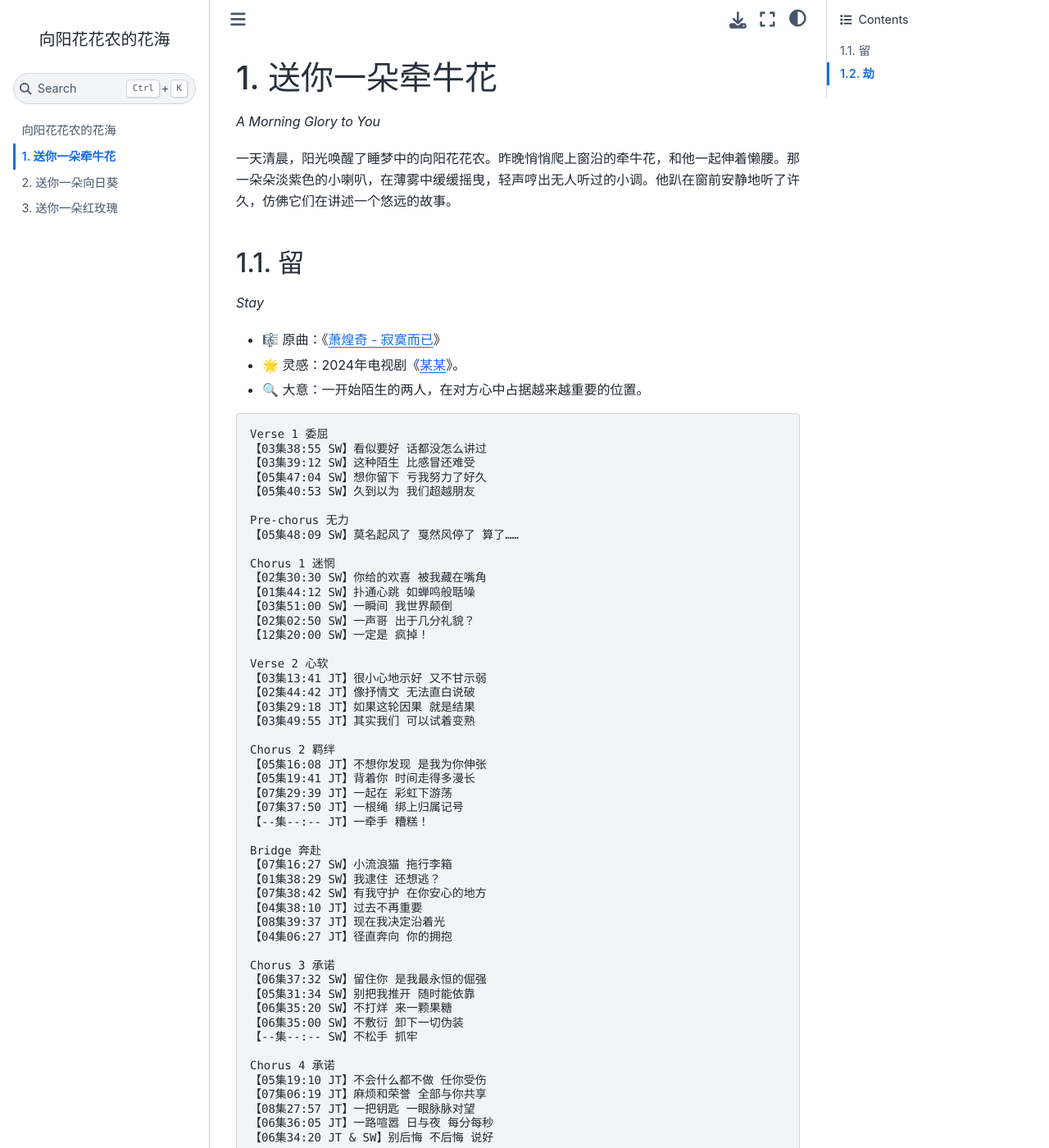
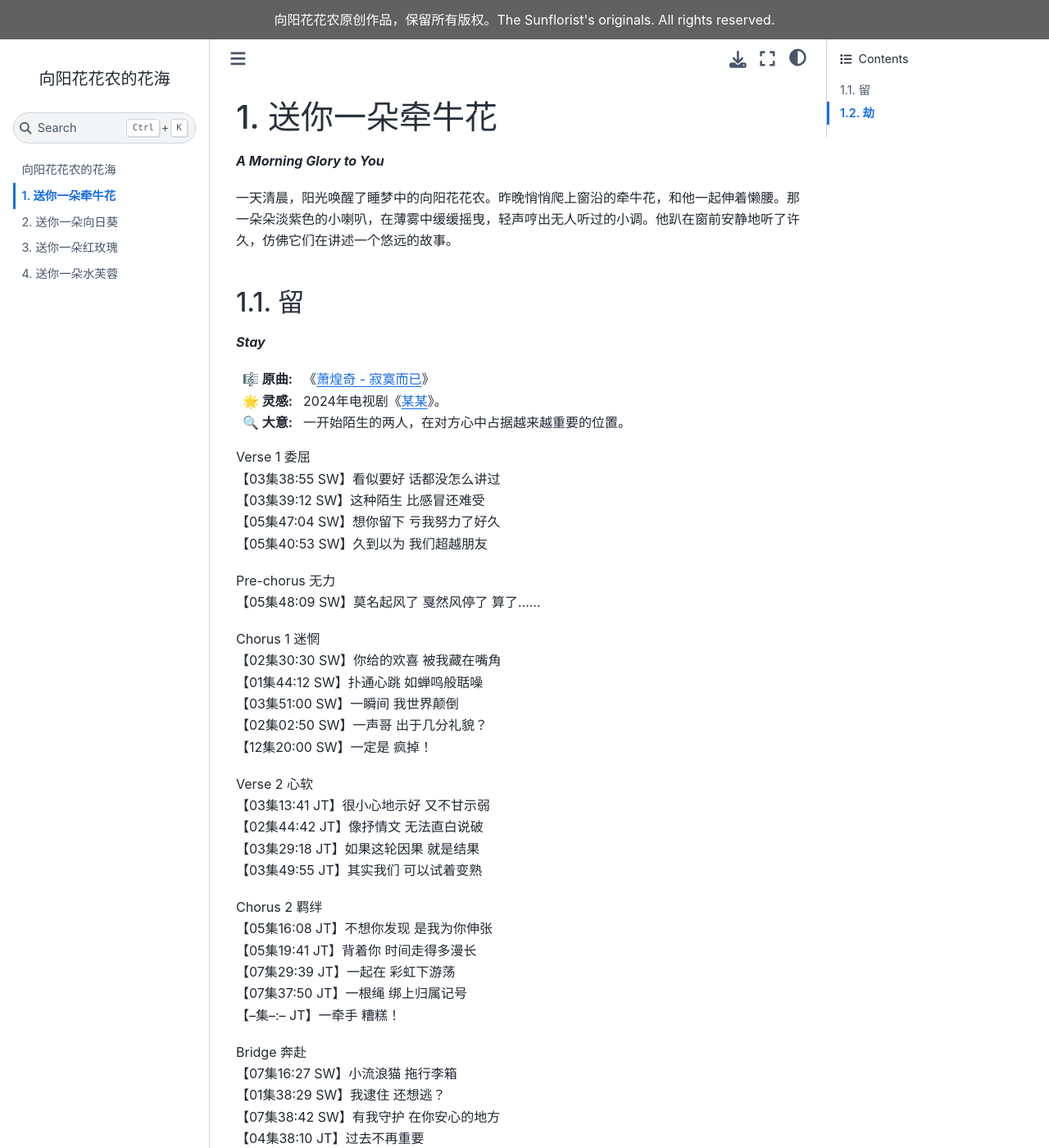
Before and after one commit to The-Sunflorist/The-Sunflorist.github.io, a Jupyter Book: the page built from docs/a_morning_glory_to_you.md, in a window 1280 px wide and 1400 px high. Shown: the whole window at 82% size. Built offline with Jupyter Book 1.0.4 settings and Sphinx 7.4.7 and the Sphinx Book theme 1.1.4, drawn with Linux system fonts in a browser that asks for light colours; some of the changed text lies outside the part shown.

Commit message:
update style

````diff
--- a/_config.yml
+++ b/_config.yml
@@ -7,13 +7,20 @@ copyright: '2024'
 logo: ''
 only_build_toc_files: true
 
-# Force re-execution of notebooks on each build.
+# Force re-execution of notebooks on each build
 # See https://jupyterbook.org/content/execute.html
 execute:
   execute_notebooks: force
+
+# Parse and render settings
+parse:
+  # See https://myst-parser.readthedocs.io/en/latest/using/syntax-optional.html
+  myst_enable_extensions:
+    - fieldlist
 
 # Add GitHub buttons to your book
 # See https://jupyterbook.org/customize/config.html#add-a-link-to-your-repository
 html:
   favicon: ''
+  announcement: 向阳花花农原创作品，保留所有版权。The Sunflorist's originals. All rights reserved.
   extra_footer: 向阳花花农原创作品，保留所有版权。The Sunflorist's originals. All rights reserved.
--- a/_toc.yml
+++ b/_toc.yml
@@ -9,3 +9,4 @@ chapters:
 - file: docs/a_morning_glory_to_you
 - file: docs/a_sunflower_to_you
 - file: docs/a_red_rose_to_you
+- file: docs/a_lotus_flower_to_you
--- /dev/null
+++ b/docs/a_lotus_flower_to_you.md
@@ -0,0 +1,5 @@
+# 送你一朵水芙蓉
+
+***A Lotus Flower to You***
+
+水陆草木之花，可爱者甚<ruby>蕃<rt>fán</rt></ruby>。世人甚爱牡丹，<ruby>予<rt>yú</rt></ruby>独爱莲之出<ruby>淤<rt>yū</rt></ruby>泥而不染，<ruby>濯<rt>zhuó</rt></ruby>清<ruby>涟<rt>lián</rt></ruby>而不妖，中通外直，不<ruby>蔓<rt>màn</rt></ruby>不枝，香远益清，亭亭净植，可远观而不可<ruby>亵<rt>xiè</rt></ruby>玩焉，花之君子者也。——[【宋】周敦颐《爱莲说》](https://hanyu.baidu.com/shici/detail?pid=9b5dcacead424897ac2c9db8f1ad01fa)（节选）
--- a/docs/a_morning_glory_to_you.md
+++ b/docs/a_morning_glory_to_you.md
@@ -1,131 +1,127 @@
 # 送你一朵牵牛花
 
-*A Morning Glory to You*
+***A Morning Glory to You***
 
 一天清晨，阳光唤醒了睡梦中的向阳花花农。昨晚悄悄爬上窗沿的牵牛花，和他一起伸着懒腰。那一朵朵淡紫色的小喇叭，在薄雾中缓缓摇曳，轻声哼出无人听过的小调。他趴在窗前安静地听了许久，仿佛它们在讲述一个悠远的故事。
 
 ## 留
 
-*Stay*
+***Stay***
 
-- 🎼 原曲：《[萧煌奇 - 寂寞而已](https://music.163.com/song?id=2619098561)》
-- 🌟 灵感：2024年电视剧《[某某](https://www.imdb.com/title/tt33098983)》。
-- 🔍 大意：一开始陌生的两人，在对方心中占据越来越重要的位置。
+:🎼 原曲: 《[萧煌奇 - 寂寞而已](https://music.163.com/song?id=2619098561)》
+:🌟 灵感: 2024年电视剧《[某某](https://www.imdb.com/title/tt33098983)》。
+:🔍 大意: 一开始陌生的两人，在对方心中占据越来越重要的位置。
 
-```text
-Verse 1 委屈
-【03集38:55 SW】看似要好 话都没怎么讲过
-【03集39:12 SW】这种陌生 比感冒还难受
-【05集47:04 SW】想你留下 亏我努力了好久
+Verse 1 委屈\
+【03集38:55 SW】看似要好 话都没怎么讲过\
+【03集39:12 SW】这种陌生 比感冒还难受\
+【05集47:04 SW】想你留下 亏我努力了好久\
 【05集40:53 SW】久到以为 我们超越朋友
 
-Pre-chorus 无力
+Pre-chorus 无力\
 【05集48:09 SW】莫名起风了 戛然风停了 算了……
 
-Chorus 1 迷惘
-【02集30:30 SW】你给的欢喜 被我藏在嘴角
-【01集44:12 SW】扑通心跳 如蝉鸣般聒噪
-【03集51:00 SW】一瞬间 我世界颠倒
-【02集02:50 SW】一声哥 出于几分礼貌？
+Chorus 1 迷惘\
+【02集30:30 SW】你给的欢喜 被我藏在嘴角\
+【01集44:12 SW】扑通心跳 如蝉鸣般聒噪\
+【03集51:00 SW】一瞬间 我世界颠倒\
+【02集02:50 SW】一声哥 出于几分礼貌？\
 【12集20:00 SW】一定是 疯掉！
 
-Verse 2 心软
-【03集13:41 JT】很小心地示好 又不甘示弱
-【02集44:42 JT】像抒情文 无法直白说破
-【03集29:18 JT】如果这轮因果 就是结果
+Verse 2 心软\
+【03集13:41 JT】很小心地示好 又不甘示弱\
+【02集44:42 JT】像抒情文 无法直白说破\
+【03集29:18 JT】如果这轮因果 就是结果\
 【03集49:55 JT】其实我们 可以试着变熟
 
-Chorus 2 羁绊
-【05集16:08 JT】不想你发现 是我为你伸张
-【05集19:41 JT】背着你 时间走得多漫长
-【07集29:39 JT】一起在 彩虹下游荡
-【07集37:50 JT】一根绳 绑上归属记号
+Chorus 2 羁绊\
+【05集16:08 JT】不想你发现 是我为你伸张\
+【05集19:41 JT】背着你 时间走得多漫长\
+【07集29:39 JT】一起在 彩虹下游荡\
+【07集37:50 JT】一根绳 绑上归属记号\
 【--集--:-- JT】一牵手 糟糕！
 
-Bridge 奔赴
-【07集16:27 SW】小流浪猫 拖行李箱
-【01集38:29 SW】我逮住 还想逃？
-【07集38:42 SW】有我守护 在你安心的地方
-【04集38:10 JT】过去不再重要
-【08集39:37 JT】现在我决定沿着光
+Bridge 奔赴\
+【07集16:27 SW】小流浪猫 拖行李箱\
+【01集38:29 SW】我逮住 还想逃？\
+【07集38:42 SW】有我守护 在你安心的地方\
+【04集38:10 JT】过去不再重要\
+【08集39:37 JT】现在我决定沿着光\
 【04集06:27 JT】径直奔向 你的拥抱
 
-Chorus 3 承诺
-【06集37:32 SW】留住你 是我最永恒的倔强
-【05集31:34 SW】别把我推开 随时能依靠
-【06集35:20 SW】不打烊 来一颗果糖
-【06集35:00 SW】不敷衍 卸下一切伪装
+Chorus 3 承诺\
+【06集37:32 SW】留住你 是我最永恒的倔强\
+【05集31:34 SW】别把我推开 随时能依靠\
+【06集35:20 SW】不打烊 来一颗果糖\
+【06集35:00 SW】不敷衍 卸下一切伪装\
 【--集--:-- SW】不松手 抓牢
 
-Chorus 4 承诺
-【05集19:10 JT】不会什么都不做 任你受伤
-【07集06:19 JT】麻烦和荣誉 全部与你共享
-【08集27:57 JT】一把钥匙 一眼脉脉对望
-【06集36:05 JT】一路喧嚣 日与夜 每分每秒
+Chorus 4 承诺\
+【05集19:10 JT】不会什么都不做 任你受伤\
+【07集06:19 JT】麻烦和荣誉 全部与你共享\
+【08集27:57 JT】一把钥匙 一眼脉脉对望\
+【06集36:05 JT】一路喧嚣 日与夜 每分每秒\
 【06集34:20 JT & SW】别后悔 不后悔 说好
-```
 
 ## 劫
 
-*Doom*
+***Doom***
 
-- 🎼 原曲：《[川崎鷹也 - 夕陽の上](https://music.163.com/song?id=2603686865)》
-- 🌟 灵感：在情窦初开时，喜欢上一个不可能在一起的男孩。
-- 🔍 大意：收到男孩的婚礼邀请后，年少时与他有关的记忆慢慢浮现，等回过神来，男孩的婚礼即将礼成，而回忆中的悲伤结局只是一场幻想。
+:🎼 原曲: 《[川崎鷹也 - 夕陽の上](https://music.163.com/song?id=2603686865)》
+:🌟 灵感: 在情窦初开时，喜欢上一个不可能在一起的男孩。
+:🔍 大意: 收到男孩的婚礼邀请后，年少时与他有关的记忆慢慢浮现，等回过神来，男孩的婚礼即将礼成，而回忆中的悲伤结局只是一场幻想。
 
-```text
-Verse 1 婚约
-拆开信封 是一张绯红请柬
-囍气洋溢 择良辰结佳缘
-婚纱照里 看新郎笑得多甜
+Verse 1 婚约\
+拆开信封 是一张绯红请柬\
+囍气洋溢 择良辰结佳缘\
+婚纱照里 看新郎笑得多甜\
 如年少时 对我温柔满眼
 
-Pre-chorus 1 萌动
-那是很久以前 猝不及防的夏天
-他呼吸 第一次 贴近我侧脸
+Pre-chorus 1 萌动\
+那是很久以前 猝不及防的夏天\
+他呼吸 第一次 贴近我侧脸\
 难言情结 若隐若现
 
-Chorus 1 暗恋
-肆意暧昧 愈演愈烈 轻易就沦陷
-期待转角处 和他擦肩
-漫漫长夜 浮想联翩
-什么关系？怎么分辨？直觉或错觉？
-试探着 跨越界限
+Chorus 1 暗恋\
+肆意暧昧 愈演愈烈 轻易就沦陷\
+期待转角处 和他擦肩\
+漫漫长夜 浮想联翩\
+什么关系？怎么分辨？直觉或错觉？\
+试探着 跨越界限\
 耗尽勇气 赌上了一切
 
-Verse 2 拒绝
-意料之中 这是我一厢情愿
-然而拒绝 让人痛到极点
-一字一句 不顾及我的尊严
+Verse 2 拒绝\
+意料之中 这是我一厢情愿\
+然而拒绝 让人痛到极点\
+一字一句 不顾及我的尊严\
 狼狈心情 早已声嘶力竭
 
-Pre-chorus 2 心碎
-就像身中万箭 被推入万丈深渊
-锋利又窒息的话 萦绕耳边
+Pre-chorus 2 心碎\
+就像身中万箭 被推入万丈深渊\
+锋利又窒息的话 萦绕耳边\
 毁我世界 一地碎片
 
-Chorus 2 陌路
-刻意回避 视而不见 会好受一些
-曾经的我们 渐行渐远
-后来只剩下 敷衍寒暄
-蓦然回首 时隔多年 依旧没忘却
-都怪我 贪得无厌
+Chorus 2 陌路\
+刻意回避 视而不见 会好受一些\
+曾经的我们 渐行渐远\
+后来只剩下 敷衍寒暄\
+蓦然回首 时隔多年 依旧没忘却\
+都怪我 贪得无厌\
 形同陌路 也在所难免
 
-Bridge 追悔
-如果当初 坚守住底线
-如果识破 玩笑的欺骗
-还会不会诀别？
-如果这次 放弃去冒险
-如果心里话 锁在心里面
-能不能 回到那个夏天？
+Bridge 追悔\
+如果当初 坚守住底线\
+如果识破 玩笑的欺骗\
+还会不会诀别？\
+如果这次 放弃去冒险\
+如果心里话 锁在心里面\
+能不能 回到那个夏天？\
 能不能 把故事重写一遍？
 
-Chorus 3 放下
-如梦初醒 转眼之间 仪式将完结
-男孩倾诉 神圣的誓言：
-今生今世 忠贞不变
-一往情深 埋葬心田 就让它湮灭
-到此为止 别流连
+Chorus 3 放下\
+如梦初醒 转眼之间 仪式将完结\
+男孩倾诉 神圣的誓言：\
+今生今世 忠贞不变\
+一往情深 埋葬心田 就让它湮灭\
+到此为止 别流连\
 是时候 跟过去说再见
-```
````
Also changed, not shown: docs/a_red_rose_to_you.md (+42 -34 lines), docs/a_sunflower_to_you.md (+41 -45 lines), docs/home.md (+10 -10 lines).
